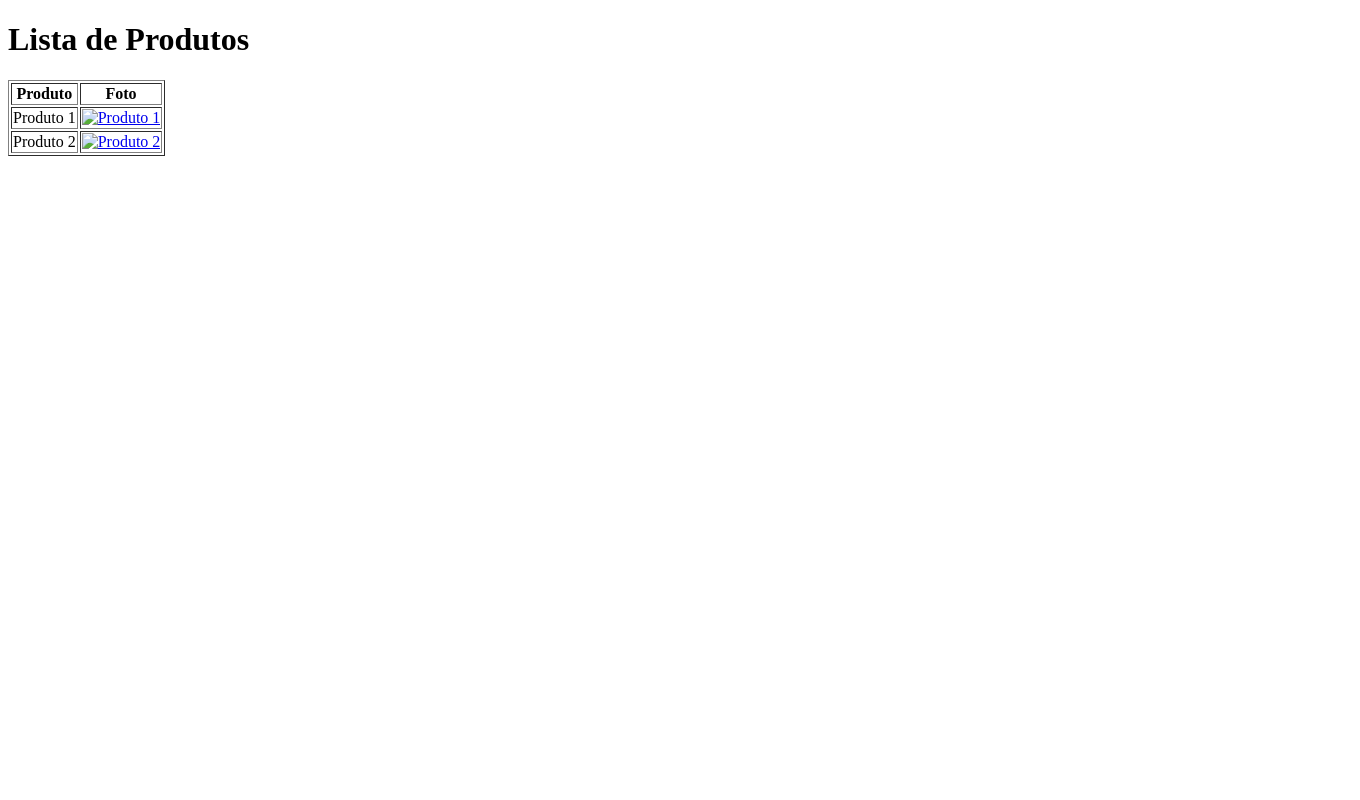
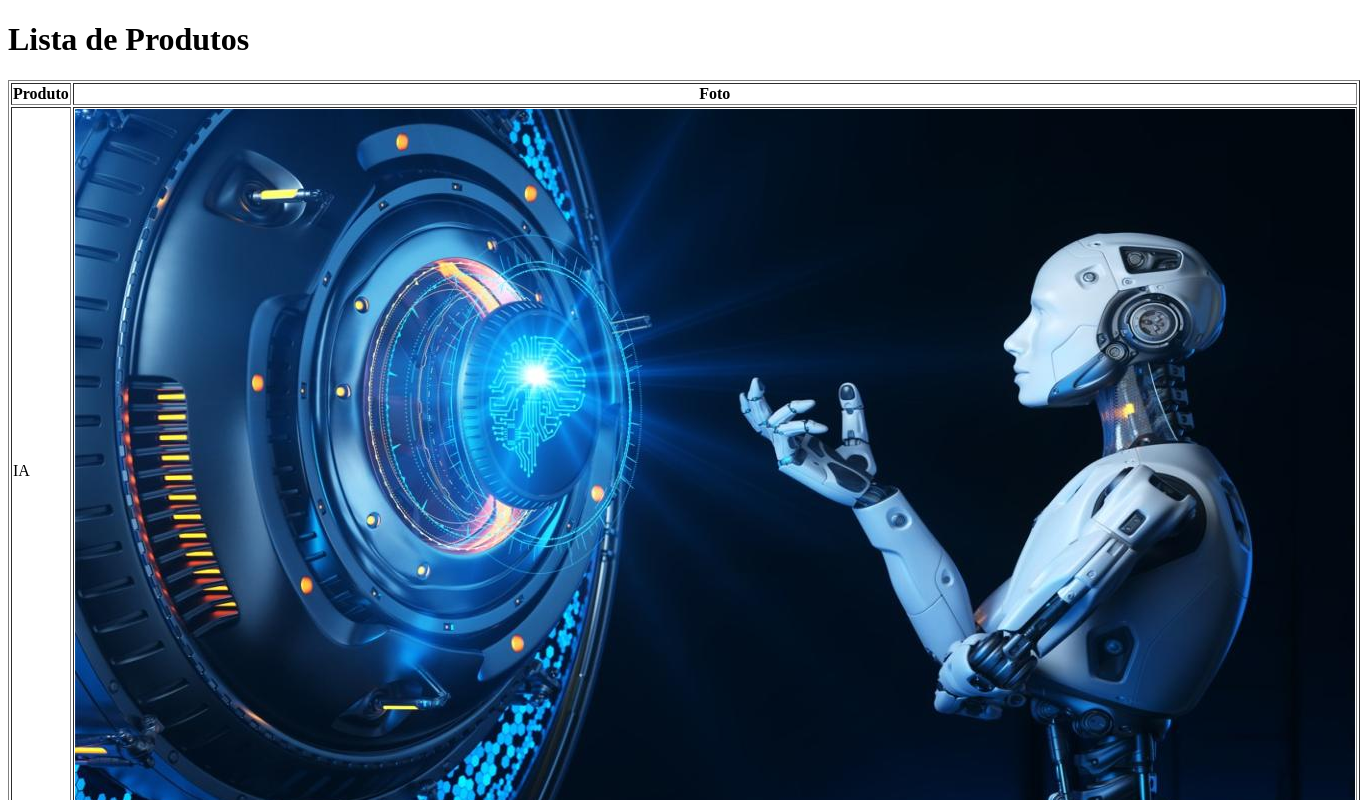
Before and after one commit to Wh1teBunny/Github, a plain HTML site: page index.html in a window 1280 px wide. Shown: the top 800 px of the page, 1360 px wide, since content can reach past the window. Drawn offline with Linux system fonts and the light colour scheme.

Commit message:
Add as Fotos no index.html

```diff
--- a/index.html
+++ b/index.html
@@ -16,12 +16,12 @@
         </thead>
         <tbody>
             <tr>
-                <td>Produto 1</td>
-                <td><a href="caminho_para_imagem1"><img src="caminho_para_imagem1" alt="Produto 1"></a></td>
+                <td>IA</td>
+                <td><a href="ia.jpeg"><img src="ia.jpeg" alt="Produto 1"></a></td>
             </tr>
             <tr>
-                <td>Produto 2</td>
-                <td><a href="caminho_para_imagem2"><img src="caminho_para_imagem2" alt="Produto 2"></a></td>
+                <td>GIT</td>
+                <td><a href="git.jpeg"><img src="git.png" alt="Produto 2"></a></td>
             </tr>
             <!-- Adicione mais linhas conforme necessário -->
         </tbody>
```
Also changed, not shown: git.png (added), ia.jpeg (added).
